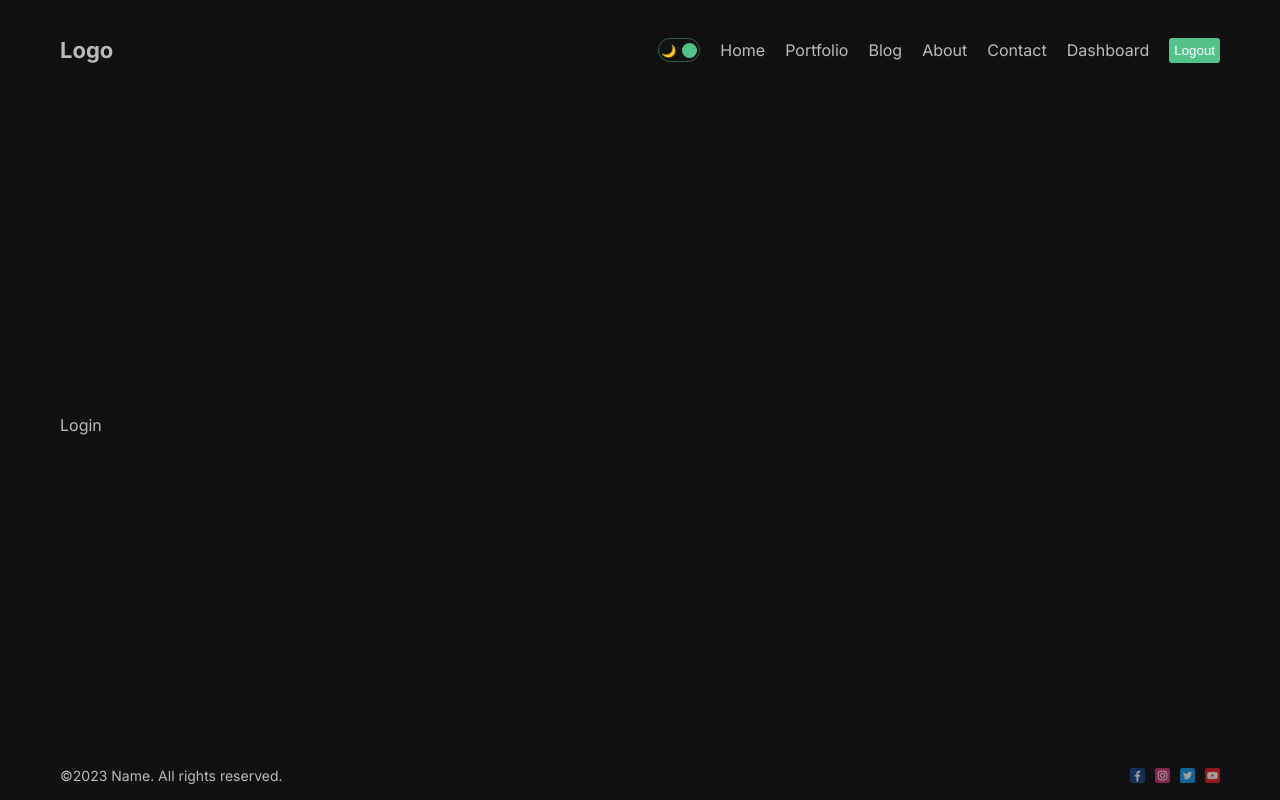
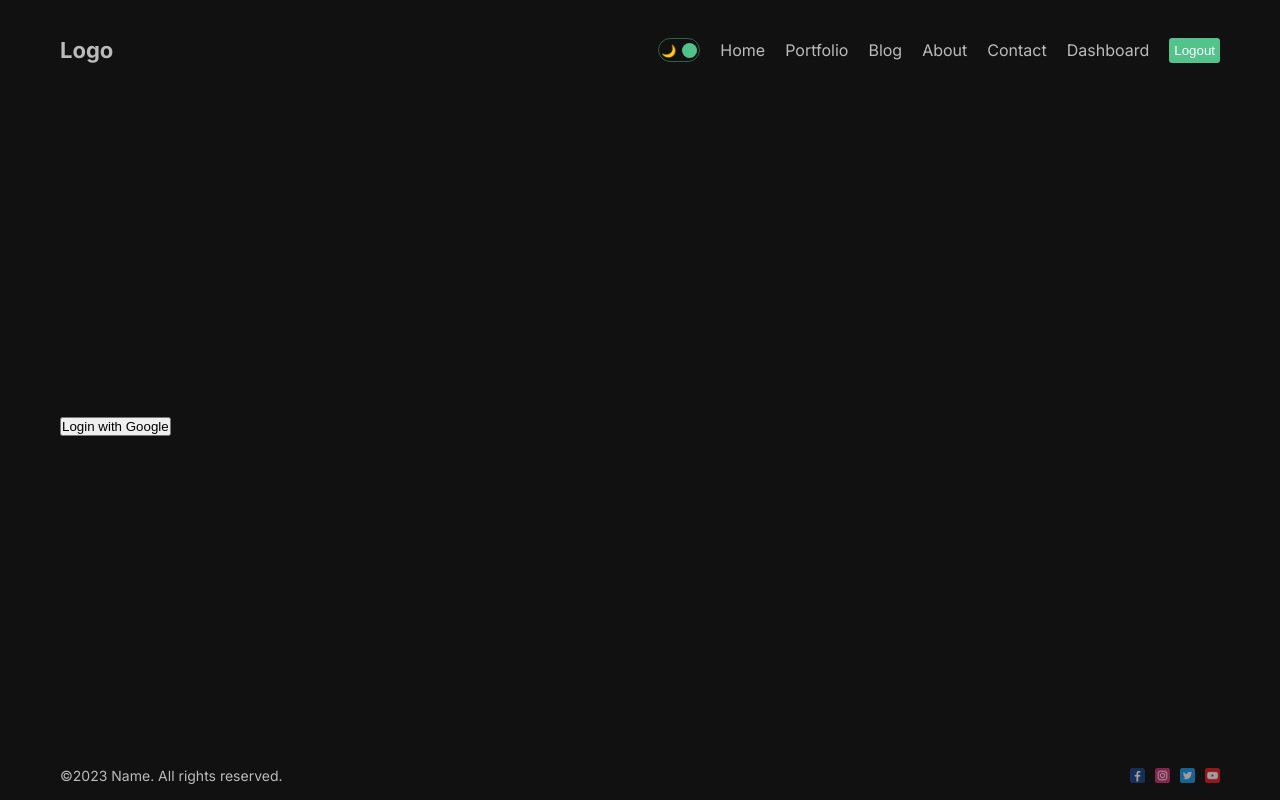
Before and after one commit to jzamora5/nextJS13-app-router, a Next.js app in the folder my-app/: page /dashboard/login in a window 1280 px wide. Built offline with nearby package versions, Linux system fonts and the light colour scheme.

Commit message:
Add Next Auth

```diff
--- a/my-app/package.json
+++ b/my-app/package.json
@@ -13,6 +13,7 @@
     "eslint-config-next": "13.4.12",
     "mongoose": "^6.11.1",
     "next": "13.4.12",
+    "next-auth": "^4.22.1",
     "react": "18.2.0",
     "react-dom": "18.2.0",
     "swr": "^2.2.1"
--- a/my-app/src/app/contact/page.jsx
+++ b/my-app/src/app/contact/page.jsx
@@ -4,8 +4,8 @@ import Image from "next/image";
 import Button from "@/components/Button/Button";
 
 export const metadata = {
-  title: "Lama Dev Contact Information",
-  description: "This is Contact Page",
+  title: "Jhoan Dev Contact Information",
+  description: "This is the Contact Page",
 };
 
 const Contact = () => {
--- a/my-app/src/app/dashboard/(auth)/login/page.jsx
+++ b/my-app/src/app/dashboard/(auth)/login/page.jsx
@@ -1,7 +1,15 @@
+"use client";
+
 import React from "react";
+import styles from "./page.module.css";
+import { signIn } from "next-auth/react";
 
 const Login = () => {
-  return <div>Login</div>;
+  return (
+    <div className={styles.container}>
+      <button onClick={() => signIn("google")}>Login with Google</button>
+    </div>
+  );
 };
 
 export default Login;
--- /dev/null
+++ b/my-app/src/app/dashboard/(auth)/login/page.module.css
@@ -0,0 +1,2 @@
+.container {
+}
--- a/my-app/src/app/dashboard/page.jsx
+++ b/my-app/src/app/dashboard/page.jsx
@@ -3,6 +3,7 @@
 import React, { useState, useEffect } from "react";
 import styles from "./page.module.css";
 import useSWR from "swr";
+import { useSession } from "next-auth/react";
 
 const Dashboard = () => {
   // const [data, setData] = useState([]);
@@ -29,6 +30,10 @@ const Dashboard = () => {
   //   getData();
   // }, []);
 
+  const session = useSession();
+
+  console.log(session);
+
   const fetcher = (...args) => fetch(...args).then((res) => res.json());
 
   const { data, error, isLoading } = useSWR(
--- a/my-app/src/app/layout.jsx
+++ b/my-app/src/app/layout.jsx
@@ -3,12 +3,13 @@ import "./globals.css";
 import { Inter } from "next/font/google";
 import Footer from "@/components/footer/Footer";
 import { ThemeProvider } from "@/context/ThemeContext";
+import AuthProvider from "@/components/AuthProvider/AuthProvider";
 
 const inter = Inter({ subsets: ["latin"] });
 
 export const metadata = {
-  title: "Create Next App",
-  description: "Generated by create next app",
+  title: "Jhoan Dev",
+  description: "This is the description",
 };
 
 export default function RootLayout({ children }) {
@@ -16,11 +17,13 @@ export default function RootLayout({ children }) {
     <html lang="en">
       <body className={inter.className}>
         <ThemeProvider>
-          <div className="container">
-            <Navbar />
-            {children}
-            <Footer />
-          </div>
+          <AuthProvider>
+            <div className="container">
+              <Navbar />
+              {children}
+              <Footer />
+            </div>
+          </AuthProvider>
         </ThemeProvider>
       </body>
     </html>
--- /dev/null
+++ b/my-app/src/components/authProvider/AuthProvider.jsx
@@ -0,0 +1,10 @@
+"use client";
+
+import { SessionProvider } from "next-auth/react";
+import React from "react";
+
+const AuthProvider = ({ children }) => {
+  return <SessionProvider>{children}</SessionProvider>;
+};
+
+export default AuthProvider;
```
Also changed, not shown: my-app/src/app/api/auth/[...nextauth]/route.js (added, +13 -0 lines), 1 other file (tests, documents, lock files or other folders).
